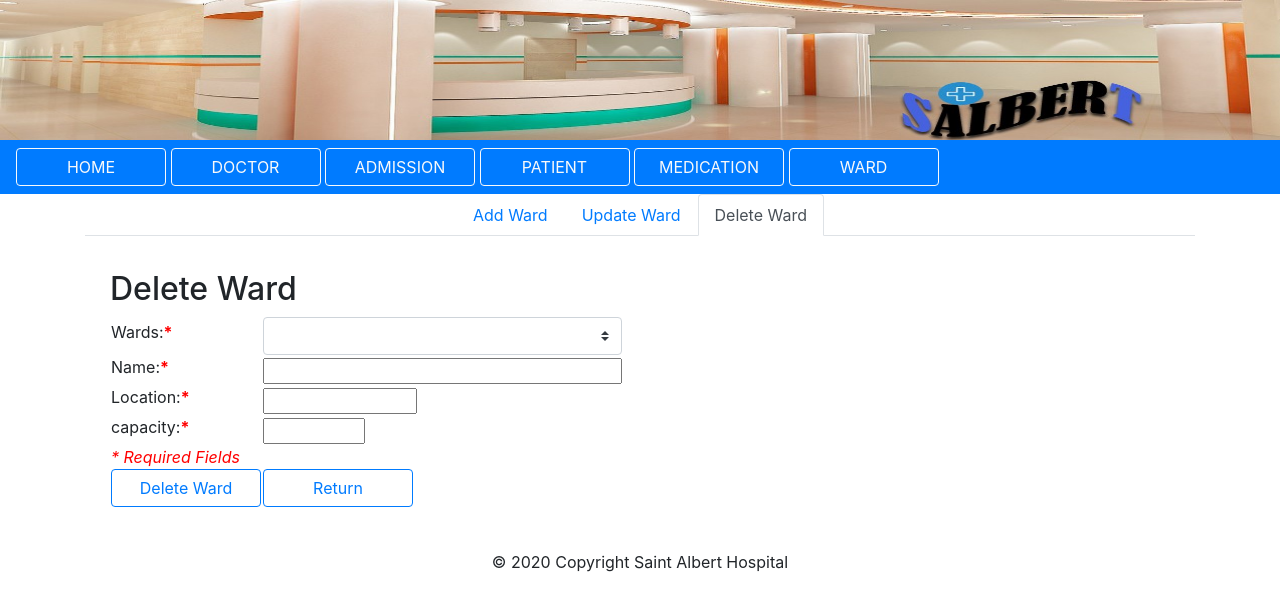
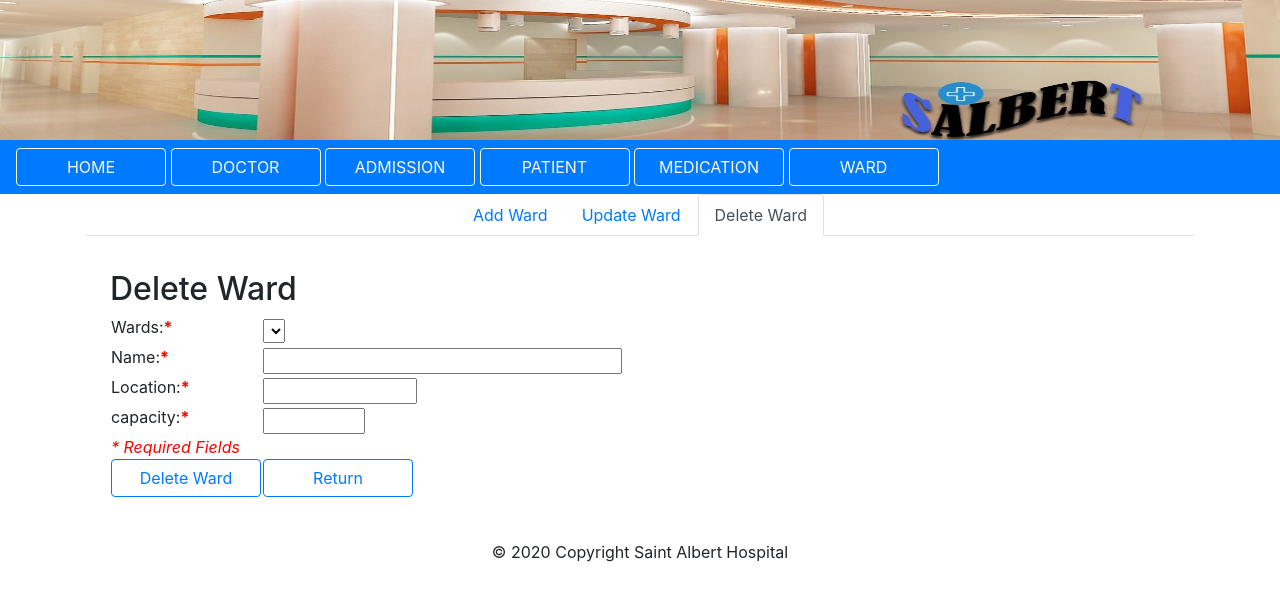
Before and after one commit to Micahgard/projectDevelopment, a PHP site: page /pages/allWard.php in a window 1280 px wide, after a click on "Delete Ward". Shown: the top 595 px of the page. Run offline with PHP 8.4, Linux system fonts and the light colour scheme; data that the repository does not hold is empty.

Commit message:
deleteWard

```diff
--- a/pages/allWard.php
+++ b/pages/allWard.php
@@ -87,7 +87,7 @@
             <table>
                 <tr>
                     <td><label>Wards:<b class="red">*</b> </label></td>
-                    <td><select id="getDeleteWards" name="id" class="custom-select">
+                    <td><select id="getDeleteWards" name="id">
                             <option></option>
                         </select></td>
                 </tr>
```
